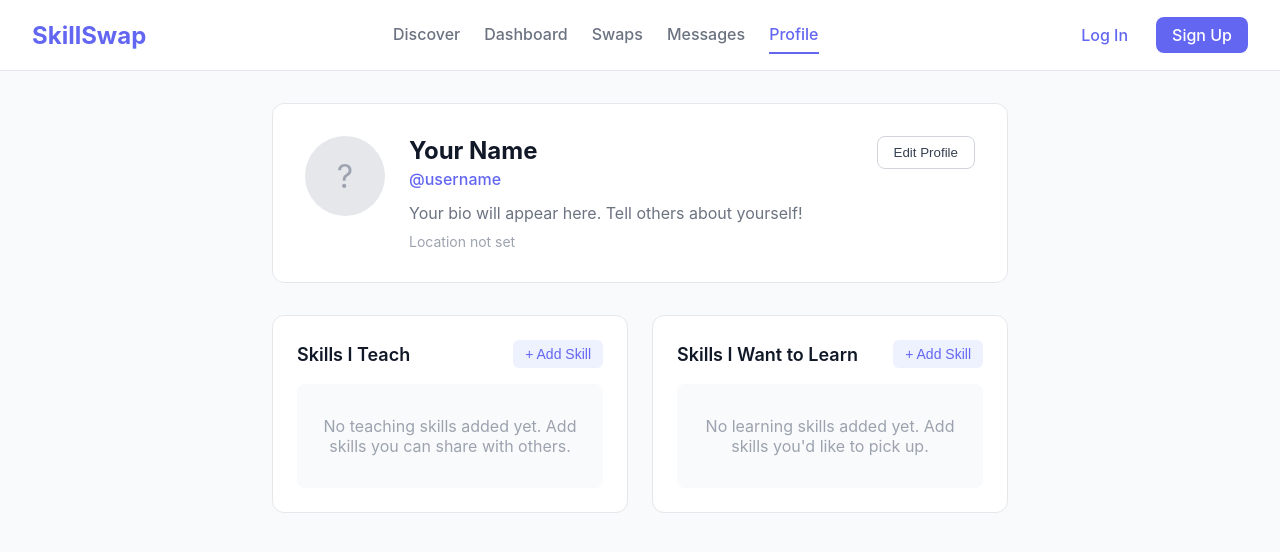
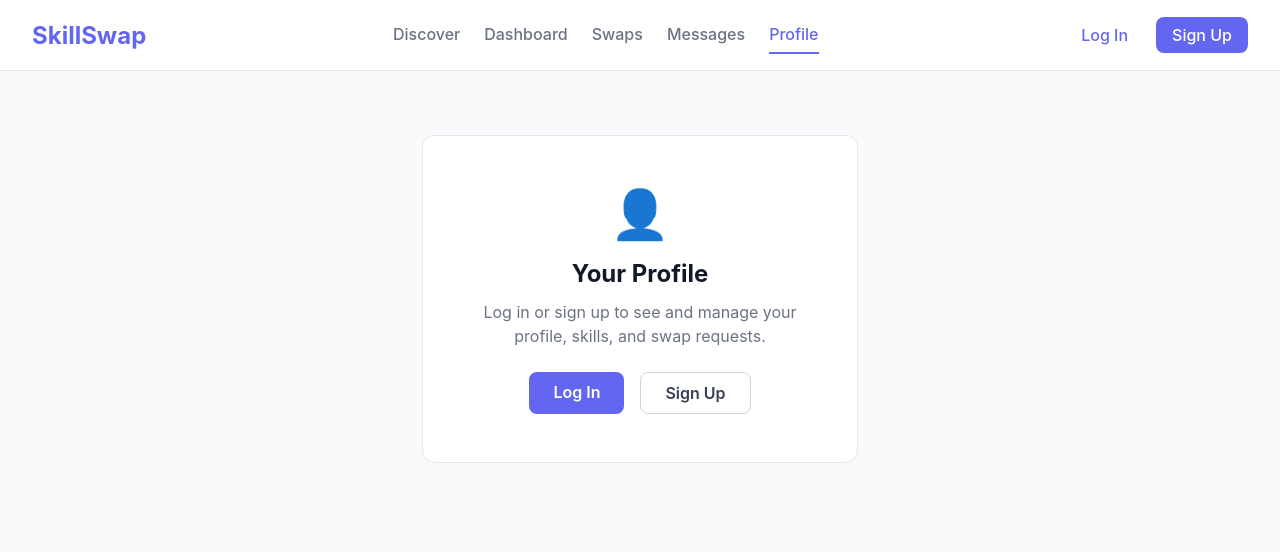
Before and after one commit to BalanRazvan/Skill-Swap, an Angular app in the folder skillswap-frontend/: page /profile in a window 1280 px wide. Shown: the top 552 px of the page. Built offline with nearby package versions, Linux system fonts and the light colour scheme.

Commit message:
added extended user details

```diff
--- a/skillswap-frontend/src/app/features/discover/discover.component.scss
+++ b/skillswap-frontend/src/app/features/discover/discover.component.scss
@@ -19,73 +19,11 @@
   }
 }
 
-.search-bar {
-  display: flex;
-  gap: 0.75rem;
-  margin-bottom: 1.5rem;
-
-  input {
-    flex: 1;
-    padding: 0.75rem 1rem;
-    border: 1px solid #d1d5db;
-    border-radius: 0.5rem;
-    font-size: 1rem;
-
-    &:focus {
-      outline: none;
-      border-color: #6366f1;
-      box-shadow: 0 0 0 3px rgb(99 102 241 / 15%);
-    }
-  }
-
-  .btn-search {
-    padding: 0.75rem 1.5rem;
-    background-color: #6366f1;
-    color: #ffffff;
-    border: none;
-    border-radius: 0.5rem;
-    font-weight: 600;
-    cursor: pointer;
-
-    &:hover {
-      background-color: #4f46e5;
-    }
-  }
-}
-
-.filter-tags {
-  display: flex;
-  gap: 0.5rem;
-  flex-wrap: wrap;
-  margin-bottom: 2rem;
-}
-
-.filter-tag {
-  padding: 0.375rem 1rem;
-  border: 1px solid #d1d5db;
-  border-radius: 2rem;
-  background: #ffffff;
-  color: #6b7280;
-  font-size: 0.875rem;
-  font-weight: 500;
-  cursor: pointer;
-
-  &:hover {
-    border-color: #6366f1;
-    color: #6366f1;
-  }
-
-  &.active {
-    background-color: #6366f1;
-    color: #ffffff;
-    border-color: #6366f1;
-  }
-}
-
 .results-grid {
   display: grid;
   grid-template-columns: repeat(3, 1fr);
   gap: 1.5rem;
+  align-items: start;
 }
 
 .user-card {
@@ -94,6 +32,12 @@
   border-radius: 0.75rem;
   padding: 1.5rem;
   text-align: center;
+  transition: box-shadow 0.2s;
+
+  &.expanded {
+    border-color: #6366f1;
+    box-shadow: 0 4px 12px rgb(99 102 241 / 10%);
+  }
 
   .user-avatar {
     width: 64px;
@@ -150,16 +94,105 @@
   }
 }
 
+// Expanded card details
+.card-details {
+  margin-top: 1rem;
+  padding-top: 1rem;
+  border-top: 1px solid #e5e7eb;
+  text-align: left;
+}
+
+.user-bio {
+  color: #6b7280;
+  font-size: 0.875rem;
+  line-height: 1.5;
+  margin-bottom: 1rem;
+}
+
+.detail-section {
+  margin-bottom: 1rem;
+
+  h4 {
+    font-size: 0.8rem;
+    font-weight: 600;
+    color: #6366f1;
+    text-transform: uppercase;
+    letter-spacing: 0.05em;
+    margin-bottom: 0.5rem;
+  }
+}
+
+.detail-skill {
+  padding: 0.625rem;
+  background-color: #f9fafb;
+  border-radius: 0.375rem;
+  margin-bottom: 0.5rem;
+}
+
+.detail-skill-name {
+  font-weight: 600;
+  font-size: 0.875rem;
+  color: #111827;
+}
+
+.detail-skill-category {
+  font-size: 0.75rem;
+  color: #6366f1;
+  margin-left: 0.5rem;
+}
+
+.detail-skill-desc {
+  font-size: 0.8rem;
+  color: #6b7280;
+  margin-top: 0.25rem;
+  line-height: 1.4;
+}
+
+.proficiency {
+  display: flex;
+  gap: 0.25rem;
+  margin-top: 0.375rem;
+}
+
+.dot {
+  width: 8px;
+  height: 8px;
+  border-radius: 50%;
+  background-color: #e5e7eb;
+
+  &.filled {
+    background-color: #6366f1;
+  }
+}
+
+.btn-request-swap {
+  width: 100%;
+  padding: 0.625rem;
+  background-color: #6366f1;
+  color: #ffffff;
+  border: none;
+  border-radius: 0.5rem;
+  font-weight: 600;
+  font-size: 0.875rem;
+  cursor: pointer;
+  margin-top: 0.5rem;
+
+  &:hover {
+    background-color: #4f46e5;
+  }
+}
+
 .btn-view-profile {
   display: inline-block;
   margin-top: 1rem;
   padding: 0.5rem 1rem;
   border: 1px solid #d1d5db;
   border-radius: 0.5rem;
-  text-decoration: none;
+  background: #ffffff;
   color: #374151;
   font-weight: 500;
   font-size: 0.875rem;
+  cursor: pointer;
 
   &:hover {
     background-color: #f9fafb;
--- a/skillswap-frontend/src/app/features/discover/discover.component.ts
+++ b/skillswap-frontend/src/app/features/discover/discover.component.ts
@@ -1,5 +1,4 @@
 import { Component, ChangeDetectionStrategy, inject, signal, OnInit } from '@angular/core';
-import { RouterLink } from '@angular/router';
 import { ProfileService } from '../../core/services/profile.service';
 import { Profile } from '../../core/models/profile.model';
 import { UserSkill } from '../../core/models/skill.model';
@@ -15,7 +14,7 @@ export interface DiscoverCard {
 @Component({
   selector: 'app-discover',
   standalone: true,
-  imports: [RouterLink],
+  imports: [],
   templateUrl: './discover.component.html',
   styleUrl: './discover.component.scss',
   changeDetection: ChangeDetectionStrategy.OnPush,
@@ -26,9 +25,18 @@ export class DiscoverComponent implements OnInit {
   readonly cards = signal<DiscoverCard[]>([]);
   readonly isLoading = signal(false);
   readonly errorMessage = signal('');
+  readonly selectedCardId = signal<string | null>(null);
 
   ngOnInit(): void {
     this.loadProfiles();
+  }
+
+  toggleCard(profileId: string): void {
+    if (this.selectedCardId() === profileId) {
+      this.selectedCardId.set(null);
+    } else {
+      this.selectedCardId.set(profileId);
+    }
   }
 
   private loadProfiles(): void {
@@ -41,7 +49,6 @@ export class DiscoverComponent implements OnInit {
           return of([]);
         }
 
-        // For each profile, fetch their skills
         const skillRequests = profiles.map((profile) =>
           this.profileService.getUserSkills(profile.id)
         );
--- a/skillswap-frontend/src/app/features/profile/profile.component.html
+++ b/skillswap-frontend/src/app/features/profile/profile.component.html
@@ -1,36 +1,11 @@
 <div class="profile-page">
-  <!-- Profile Header -->
-  <div class="profile-header">
-    <div class="avatar-placeholder">?</div>
-    <div class="profile-info">
-      <h1>Your Name</h1>
-      <p class="username">@username</p>
-      <p class="bio">Your bio will appear here. Tell others about yourself!</p>
-      <p class="location">Location not set</p>
-    </div>
-    <button class="btn-edit">Edit Profile</button>
-  </div>
-
-  <!-- Skills Sections -->
-  <div class="skills-grid">
-    <div class="skills-section">
-      <div class="section-header">
-        <h2>Skills I Teach</h2>
-        <button class="btn-add">+ Add Skill</button>
-      </div>
-      <div class="placeholder-content">
-        <p>No teaching skills added yet. Add skills you can share with others.</p>
-      </div>
-    </div>
-
-    <div class="skills-section">
-      <div class="section-header">
-        <h2>Skills I Want to Learn</h2>
-        <button class="btn-add">+ Add Skill</button>
-      </div>
-      <div class="placeholder-content">
-        <p>No learning skills added yet. Add skills you'd like to pick up.</p>
-      </div>
+  <div class="login-prompt">
+    <div class="prompt-icon">&#128100;</div>
+    <h1>Your Profile</h1>
+    <p>Log in or sign up to see and manage your profile, skills, and swap requests.</p>
+    <div class="prompt-actions">
+      <a routerLink="/login" class="btn-login">Log In</a>
+      <a routerLink="/signup" class="btn-signup">Sign Up</a>
     </div>
   </div>
 </div>
--- a/skillswap-frontend/src/app/features/profile/profile.component.scss
+++ b/skillswap-frontend/src/app/features/profile/profile.component.scss
@@ -1,120 +1,65 @@
 .profile-page {
-  max-width: 800px;
+  max-width: 500px;
   margin: 0 auto;
-  padding: 2rem;
+  padding: 4rem 2rem;
 }
 
-.profile-header {
-  display: flex;
-  align-items: flex-start;
-  gap: 1.5rem;
-  padding: 2rem;
+.login-prompt {
+  text-align: center;
   background: #ffffff;
   border: 1px solid #e5e7eb;
   border-radius: 0.75rem;
-  margin-bottom: 2rem;
+  padding: 3rem 2rem;
 }
 
-.avatar-placeholder {
-  width: 80px;
-  height: 80px;
-  border-radius: 50%;
-  background-color: #e5e7eb;
-  display: flex;
-  align-items: center;
-  justify-content: center;
-  font-size: 2rem;
-  color: #9ca3af;
-  flex-shrink: 0;
+.prompt-icon {
+  font-size: 3rem;
+  margin-bottom: 1rem;
 }
 
-.profile-info {
-  flex: 1;
+.login-prompt h1 {
+  font-size: 1.5rem;
+  font-weight: 700;
+  color: #111827;
+  margin-bottom: 0.75rem;
+}
 
-  h1 {
-    font-size: 1.5rem;
-    font-weight: 700;
-    color: #111827;
-  }
+.login-prompt p {
+  color: #6b7280;
+  line-height: 1.5;
+  margin-bottom: 1.5rem;
+}
 
-  .username {
-    color: #6366f1;
-    font-weight: 500;
-    margin-top: 0.25rem;
-  }
+.prompt-actions {
+  display: flex;
+  gap: 1rem;
+  justify-content: center;
+}
 
-  .bio {
-    color: #6b7280;
-    margin-top: 0.75rem;
-    line-height: 1.5;
-  }
+.btn-login {
+  padding: 0.625rem 1.5rem;
+  background-color: #6366f1;
+  color: #ffffff;
+  border: none;
+  border-radius: 0.5rem;
+  font-weight: 600;
+  text-decoration: none;
 
-  .location {
-    color: #9ca3af;
-    font-size: 0.875rem;
-    margin-top: 0.5rem;
+  &:hover {
+    background-color: #4f46e5;
   }
 }
 
-.btn-edit {
-  padding: 0.5rem 1rem;
+.btn-signup {
+  padding: 0.625rem 1.5rem;
   border: 1px solid #d1d5db;
   border-radius: 0.5rem;
   background: #ffffff;
   color: #374151;
-  font-weight: 500;
-  cursor: pointer;
+  font-weight: 600;
+  text-decoration: none;
 
   &:hover {
     background-color: #f9fafb;
   }
 }
-
-.skills-grid {
-  display: grid;
-  grid-template-columns: 1fr 1fr;
-  gap: 1.5rem;
-}
-
-.skills-section {
-  background: #ffffff;
-  border: 1px solid #e5e7eb;
-  border-radius: 0.75rem;
-  padding: 1.5rem;
-}
-
-.section-header {
-  display: flex;
-  justify-content: space-between;
-  align-items: center;
-  margin-bottom: 1rem;
-
-  h2 {
-    font-size: 1.125rem;
-    font-weight: 600;
-    color: #111827;
-  }
-}
-
-.btn-add {
-  padding: 0.375rem 0.75rem;
-  background-color: #eef2ff;
-  color: #6366f1;
-  border: none;
-  border-radius: 0.375rem;
-  font-weight: 500;
-  font-size: 0.875rem;
-  cursor: pointer;
-
-  &:hover {
-    background-color: #e0e7ff;
-  }
-}
-
-.placeholder-content {
-  padding: 2rem 1rem;
-  text-align: center;
-  color: #9ca3af;
-  background-color: #f9fafb;
-  border-radius: 0.5rem;
-}
--- a/skillswap-frontend/src/app/features/profile/profile.component.ts
+++ b/skillswap-frontend/src/app/features/profile/profile.component.ts
@@ -1,9 +1,10 @@
 import { Component, ChangeDetectionStrategy } from '@angular/core';
+import { RouterLink } from '@angular/router';
 
 @Component({
   selector: 'app-profile',
   standalone: true,
-  imports: [],
+  imports: [RouterLink],
   templateUrl: './profile.component.html',
   styleUrl: './profile.component.scss',
   changeDetection: ChangeDetectionStrategy.OnPush,
```
Also changed, not shown: skillswap-frontend/src/app/features/discover/discover.component.html (+50 -6 lines), 1 other file (tests, documents, lock files or other folders).
